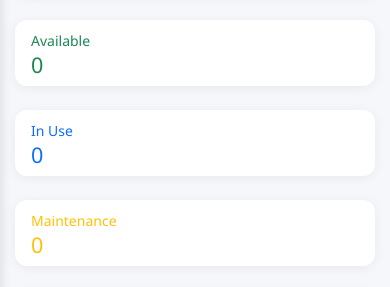
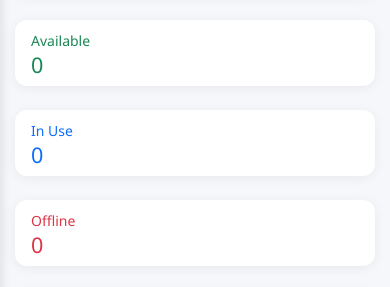
Before and after one commit to jungnarph/SikadAdmin, a Django app: page /bikes/map/ in a window 390 px wide. Shown: the part 279-566 px from the top of the page. Run offline with Django 4.2, Linux system fonts and the light colour scheme; the visitor is signed in with stand-in values (Sample User, id 1); data that the repository does not hold is empty; some libraries are stand-ins or nearby versions.

Commit message:
Update bike_map.html

```diff
--- a/templates/bikes/bike_map.html
+++ b/templates/bikes/bike_map.html
@@ -6,7 +6,7 @@
 <link rel="stylesheet" href="https://unpkg.com/leaflet@1.9.4/dist/leaflet.css" />
 <style>
     #liveMap {
-        height: 61vh;
+        height: 57vh;
         border-radius: 12px;
         box-shadow: 0 2px 12px rgba(0,0,0,0.1);
     }
@@ -123,14 +123,6 @@
     <div class="col-md-2">
         <div class="card">
             <div class="card-body py-2">
-                <small class="text-warning">Maintenance</small>
-                <h4 class="mb-0 text-warning" id="maintenanceBikes">0</h4>
-            </div>
-        </div>
-    </div>
-    <div class="col-md-2">
-        <div class="card">
-            <div class="card-body py-2">
                 <small class="text-danger">Offline</small>
                 <h4 class="mb-0 text-danger" id="offlineBikes">0</h4>
             </div>
@@ -165,12 +157,6 @@
                     <input class="form-check-input" type="checkbox" id="showInUse" checked>
                     <label class="form-check-label" for="showInUse">
                         <span style="color: #007bff;">●</span> In Use
-                    </label>
-                </div>
-                <div class="form-check form-switch">
-                    <input class="form-check-input" type="checkbox" id="showMaintenance" checked>
-                    <label class="form-check-label" for="showMaintenance">
-                        <span style="color: #ffc107;">●</span> Maintenance
                     </label>
                 </div>
                 <div class="form-check form-switch">
@@ -241,7 +227,6 @@
     const statusColors = {
         'AVAILABLE': '#28a745',
         'IN_USE': '#007bff',
-        'MAINTENANCE': '#ffc107',
         'OFFLINE': '#dc3545'
     };
 
@@ -250,7 +235,6 @@
         total: 0,
         available: 0,
         inUse: 0,
-        maintenance: 0,
         offline: 0
     };
 
@@ -317,13 +301,11 @@
     function shouldShowBike(status) {
         const showAvailable = document.getElementById('showAvailable').checked;
         const showInUse = document.getElementById('showInUse').checked;
-        const showMaintenance = document.getElementById('showMaintenance').checked;
         const showOffline = document.getElementById('showOffline').checked;
 
         return (
             (status === 'AVAILABLE' && showAvailable) ||
             (status === 'IN_USE' && showInUse) ||
-            (status === 'MAINTENANCE' && showMaintenance) ||
             (status === 'OFFLINE' && showOffline)
         );
     }
@@ -334,7 +316,6 @@
             total: 0,
             available: 0,
             inUse: 0,
-            maintenance: 0,
             offline: 0
         };
 
@@ -342,14 +323,12 @@
             stats.total++;
             if (bikeData.status === 'AVAILABLE') stats.available++;
             else if (bikeData.status === 'IN_USE') stats.inUse++;
-            else if (bikeData.status === 'MAINTENANCE') stats.maintenance++;
             else if (bikeData.status === 'OFFLINE') stats.offline++;
         });
 
         document.getElementById('totalBikes').textContent = stats.total;
         document.getElementById('availableBikes').textContent = stats.available;
         document.getElementById('inUseBikes').textContent = stats.inUse;
-        document.getElementById('maintenanceBikes').textContent = stats.maintenance;
         document.getElementById('offlineBikes').textContent = stats.offline;
         document.getElementById('lastUpdate').textContent = new Date().toLocaleTimeString();
     }
@@ -511,7 +490,6 @@
     // Add event listeners to checkboxes
     document.getElementById('showAvailable').addEventListener('change', filterBikes);
     document.getElementById('showInUse').addEventListener('change', filterBikes);
-    document.getElementById('showMaintenance').addEventListener('change', filterBikes);
     document.getElementById('showOffline').addEventListener('change', filterBikes);
     document.getElementById('showZones').addEventListener('change', toggleZones);
 
```
